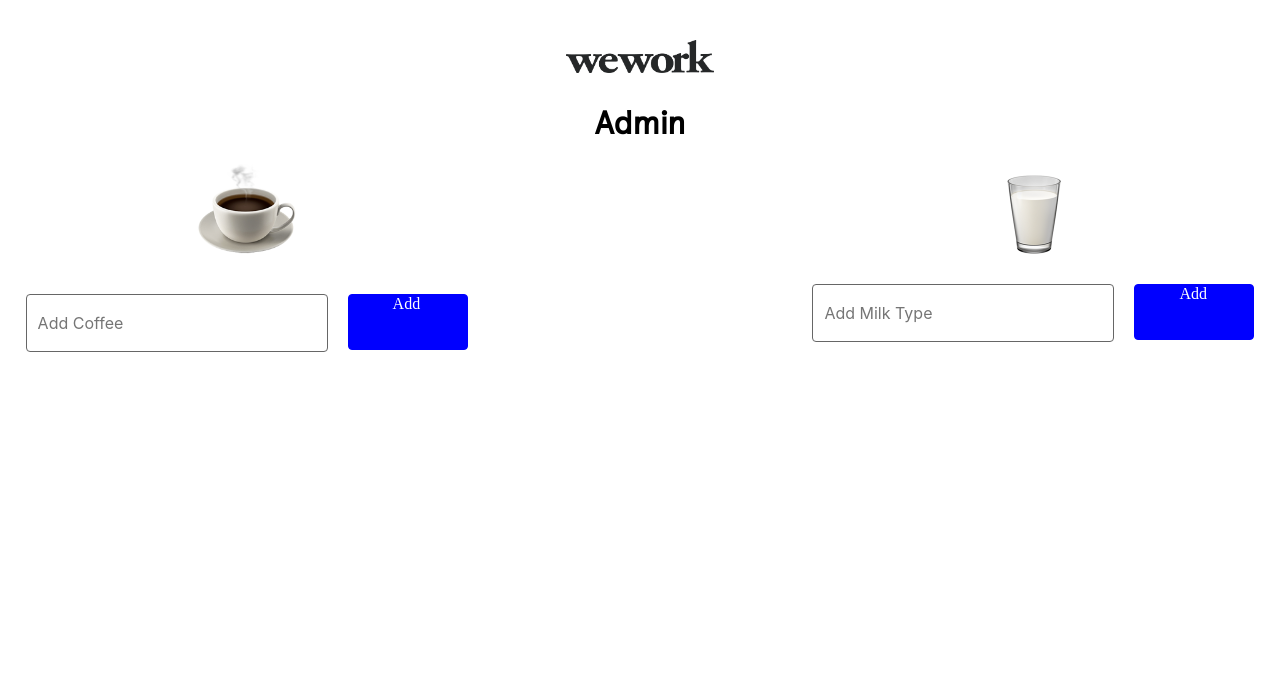
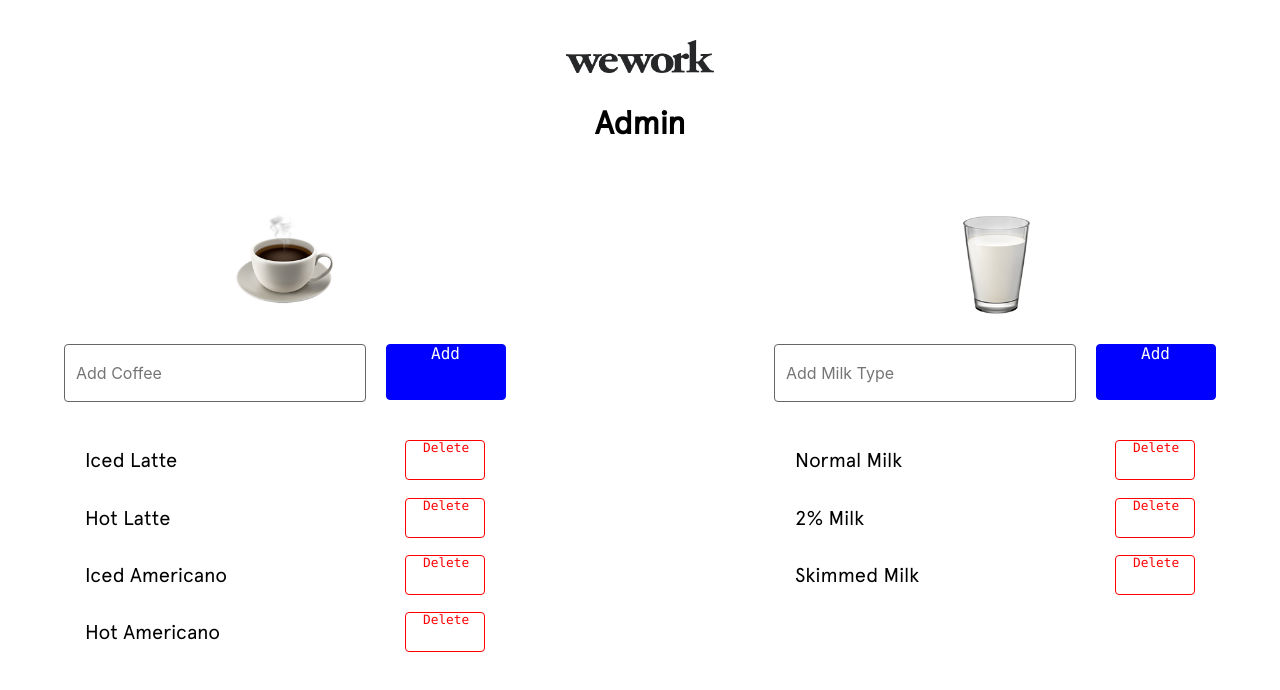
Before and after one commit to liam9408/WeCoffee_frontend, a React (Create React App) app in the folder wecoffee/: page /admin in a window 1280 px wide. Shown: the top 690 px of the page. Built offline with nearby package versions, Linux system fonts and the light colour scheme; no server answers.

Commit message:
added coffe and milk msp

```diff
--- a/wecoffee/src/App.css
+++ b/wecoffee/src/App.css
@@ -243,7 +243,8 @@ select {
   line-height: 1;
   display: flex;
   border: 0.0625rem solid blue;
-  font-family: "Apercu Mono";
+  font-family: "Apercu Mono", SFMono-Regular, Menlo, Monaco, Consolas,
+    "Liberation Mono", "Courier New", monospace;
   background-color: blue;
   color: white;
   border-bottom-right-radius: 0.25rem;
@@ -272,14 +273,14 @@ select {
   margin-top: 10px;
   margin-bottom: 5px;
   text-align: left;
-  font-size: 25px;
+  font-size: 35px;
 }
 
 .order-name {
   margin-top: 5px;
   margin-bottom: 10px;
   text-align: left;
-  font-size: 20px;
+  font-size: 25px;
 }
 
 #admin-body {
@@ -287,6 +288,7 @@ select {
   flex-direction: row;
   justify-content: space-between;
   width: 100%;
+  align-items: flex-start;
 }
 
 .admin-text-area {
@@ -306,15 +308,14 @@ select {
 }
 
 #admin-edit-coffee {
-  /* background-color: grey; */
-  height: 500px;
   margin-right: 20px;
   display: flex;
   flex-direction: row;
   align-items: flex-start;
   justify-content: stretch;
-  margin-left: 10vw;
-  margin-right: 10vw;
+  margin-left: 12vw;
+  margin-right: 12vw;
+  margin-bottom: 30px;
 }
 
 .admin-add-button {
@@ -323,7 +324,8 @@ select {
   line-height: 1;
   display: flex;
   border: 0.0625rem solid blue;
-  font-family: "Apercu Mono";
+  font-family: "Apercu Mono", SFMono-Regular, Menlo, Monaco, Consolas,
+    "Liberation Mono", "Courier New", monospace;
   background-color: blue;
   color: white;
   border-radius: 0.25rem;
@@ -342,6 +344,7 @@ select {
   flex-direction: column;
   align-items: center;
   justify-content: center;
+  margin-bottom: 40px;
 }
 
 #coffee-icon {
@@ -353,8 +356,8 @@ select {
 }
 
 #milk-icon {
-  width: 80px;
-  height: 80px;
+  width: 100px;
+  height: 100px;
   background-image: url("./images/milk.png");
   background-size: contain;
   margin-bottom: 30px;
@@ -367,15 +370,55 @@ select {
   position: absolute;
 }
 
+.delete-items {
+}
+
+.edit-item-name {
+  text-align: left;
+}
+
+#spacer {
+  width: 100vw;
+  height: 50px;
+}
+
+.delete-items {
+  width: 400px;
+  display: flex;
+  flex-direction: row;
+  justify-content: space-between;
+  align-items: center;
+}
+
+.delete-button {
+  font-size: 0.8rem;
+  font-weight: 400;
+  line-height: 1;
+  display: flex;
+  border: 0.0625rem solid red;
+  font-family: "Apercu Mono", SFMono-Regular, Menlo, Monaco, Consolas,
+    "Liberation Mono", "Courier New", monospace;
+  background-color: white;
+  color: red;
+  border-radius: 0.25rem;
+  cursor: pointer;
+  padding-left: 17px;
+  white-space: nowrap;
+  text-align: center !important;
+  vertical-align: bottom;
+  width: 80px;
+  height: 2.5rem;
+  margin-left: 20px;
+}
+
+.delete-button:hover {
+  background-color: rgba(255, 0, 0, 0.226);
+}
+
 @media only screen and (max-width: 768px) {
   .order-card {
     width: 90%;
   }
-  /* #admin-body {
-    width: 600px !important;
-    flex-direction: column;
-    align-items: center;
-  } */
   #admin-edit-coffee {
     margin-left: 10px;
     margin-right: 10px;
@@ -425,8 +468,8 @@ select {
 
 @media only screen and (max-width: 1280px) {
   #admin-edit-coffee {
-    margin-left: 2vw;
-    margin-right: 2vw;
+    margin-left: 5vw;
+    margin-right: 5vw;
   }
 }
 /* @media only screen and (max-width: 1024px) {
@@ -435,15 +478,11 @@ select {
   }
 } */
 
-@media only screen and (max-width: 400px) {
-}
-
 @media only screen and (min-device-width: 375px) and (max-device-width: 812px) and (-webkit-device-pixel-ratio: 3) and (orientation: portrait) {
   .order-card {
     width: 80%;
   }
   .order-content {
-    /* background-color: grey; */
     margin-left: 20px;
   }
   .order-type {
@@ -462,4 +501,48 @@ select {
     flex-direction: column;
     align-items: center;
   }
+  .admin-add-button {
+    padding-left: 34px;
+  }
+  .delete-items {
+    width: 300px;
+  }
 }
+
+@media only screen and (min-device-width: 360px) and (max-device-width: 640px) and (-webkit-device-pixel-ratio: 4) and (orientation: portrait) {
+  #admin-edit-coffee {
+    margin-left: 10px;
+    margin-right: 10px;
+    width: 90vw !important;
+  }
+  #admin-body {
+    width: 100vw !important;
+    flex-direction: column;
+    align-items: center;
+  }
+  .admin-add-button {
+    padding-left: 34px;
+  }
+  .delete-items {
+    width: 300px;
+  }
+}
+
+@media only screen and (min-device-width: 375px) and (max-device-width: 667px) and (-webkit-device-pixel-ratio: 4) and (orientation: portrait) {
+  #admin-edit-coffee {
+    margin-left: 10px;
+    margin-right: 10px;
+    width: 90vw !important;
+  }
+  #admin-body {
+    width: 100vw !important;
+    flex-direction: column;
+    align-items: center;
+  }
+  .admin-add-button {
+    padding-left: 34px;
+  }
+  .delete-items {
+    width: 300px;
+  }
+}
--- a/wecoffee/src/Pages/Admin.js
+++ b/wecoffee/src/Pages/Admin.js
@@ -2,6 +2,8 @@ import React, { useEffect } from "react";
 import { connect } from "react-redux";
 import PropTypes from "prop-types";
 import * as authActions from "../store/actions/auth/authActions";
+import * as milkActions from "../store/actions/milk/milkActions";
+import * as coffeeActions from "../store/actions/coffee/coffeeActions";
 
 const inputTextfield = {
   fontFamily: "inherit",
@@ -18,11 +20,15 @@ const inputTextfield = {
 };
 
 const Admin = (props) => {
-  useEffect(() => {}, []);
+  useEffect(() => {
+    props.coffeeMDP();
+    props.milkMDP();
+  }, [props]);
 
   return (
     <>
       <h1>Admin</h1>
+      <div id="spacer"></div>
       <div id="admin-body">
         <div className="with-image">
           <div id="coffee-icon"></div>
@@ -38,6 +44,23 @@ const Admin = (props) => {
               ></input>
             </div>
             <button className="admin-add-button">Add</button>
+          </div>
+          {/* DELETE ITEMS */}
+          <div className="delete-items">
+            <h2 className="edit-item-name">Iced Latte</h2>
+            <button className="delete-button">Delete</button>
+          </div>
+          <div className="delete-items">
+            <h2 className="edit-item-name">Hot Latte</h2>
+            <button className="delete-button">Delete</button>
+          </div>
+          <div className="delete-items">
+            <h2 className="edit-item-name">Iced Americano</h2>
+            <button className="delete-button">Delete</button>
+          </div>
+          <div className="delete-items">
+            <h2 className="edit-item-name">Hot Americano</h2>
+            <button className="delete-button">Delete</button>
           </div>
         </div>
         <div className="with-image">
@@ -55,6 +78,18 @@ const Admin = (props) => {
             </div>
             <button className="admin-add-button">Add</button>
           </div>
+          <div className="delete-items">
+            <h2 className="edit-item-name">Normal Milk</h2>
+            <button className="delete-button">Delete</button>
+          </div>
+          <div className="delete-items">
+            <h2 className="edit-item-name">2% Milk</h2>
+            <button className="delete-button">Delete</button>
+          </div>
+          <div className="delete-items">
+            <h2 className="edit-item-name">Skimmed Milk</h2>
+            <button className="delete-button">Delete</button>
+          </div>
         </div>
       </div>
     </>
@@ -64,12 +99,16 @@ const Admin = (props) => {
 const mapStateToProps = (state) => {
   return {
     authMSP: state.auth.authRootReducer,
+    coffeeMSP: state.coffee.coffeeRootReducer,
+    milkMSP: state.milk.milkRootReducer,
   };
 };
 
 const mapDispatchToProps = (dispatch) => {
   return {
     verifyMDP: (token) => dispatch(authActions.loginThunk(token)),
+    coffeeMDP: () => dispatch(coffeeActions.loadCoffee()),
+    milkMDP: () => dispatch(milkActions.loadMilk()),
   };
 };
 
--- /dev/null
+++ b/wecoffee/src/store/actions/coffee/coffeeActionTypes.js
@@ -0,0 +1 @@
+export const COFFEE = "COFFEE";
--- /dev/null
+++ b/wecoffee/src/store/actions/coffee/coffeeActions.js
@@ -0,0 +1,24 @@
+import axios from "axios";
+import * as coffeeActionTypes from "./coffeeActionTypes";
+
+export function refreshCoffeeThunk(coffee) {
+  //   console.log(coffee, "coffeeActions");
+  return {
+    type: coffeeActionTypes.COFFEE,
+    coffee: coffee,
+  };
+}
+
+export function loadCoffee(token) {
+  return (dispatch) => {
+    return axios(`${process.env.REACT_APP_API_SERVER}/menu/get-coffee/`, {
+      //   headers: { Authorization: `Bearer ${token}` },
+    })
+      .then((res) => {
+        dispatch(refreshCoffeeThunk(res.data));
+      })
+      .catch((err) => {
+        console.error(err);
+      });
+  };
+}
--- /dev/null
+++ b/wecoffee/src/store/actions/milk/milkActionTypes.js
@@ -0,0 +1 @@
+export const MILK = "MILK";
--- /dev/null
+++ b/wecoffee/src/store/actions/milk/milkActions.js
@@ -0,0 +1,24 @@
+import axios from "axios";
+import * as milkActionTypes from "./milkActionTypes";
+
+export function refreshMilkThunk(milk) {
+  //   console.log(milk, "MilkActions");
+  return {
+    type: milkActionTypes.MILK,
+    milk: milk,
+  };
+}
+
+export function loadMilk(token) {
+  return (dispatch) => {
+    return axios(`${process.env.REACT_APP_API_SERVER}/menu/get-milk/`, {
+      //   headers: { Authorization: `Bearer ${token}` },
+    })
+      .then((res) => {
+        dispatch(refreshMilkThunk(res.data));
+      })
+      .catch((err) => {
+        console.error(err);
+      });
+  };
+}
--- a/wecoffee/src/store/index.js
+++ b/wecoffee/src/store/index.js
@@ -1,14 +1,16 @@
 import { createStore, combineReducers, applyMiddleware, compose } from "redux";
 import thunk from "redux-thunk";
 import authReducer from "./reducers/authReducer";
+import coffeeReducer from "./reducers/coffeeReducer";
+import milkReducer from "./reducers/milkReducer";
 
 const composeEnhancers = window.__REDUX_DEVTOOLS_EXTENSION_COMPOSE__ || compose;
 
 export default createStore(
   combineReducers({
     auth: authReducer,
-    // benefits: benefitsReducer,
-    // members: membersReducer,
+    coffee: coffeeReducer,
+    milk: milkReducer,
   }),
   composeEnhancers(applyMiddleware(thunk))
 );
--- /dev/null
+++ b/wecoffee/src/store/reducers/coffeeReducer.js
@@ -0,0 +1,23 @@
+import * as coffeeActionsTypes from "../actions/coffee/coffeeActionTypes";
+
+const initialState = {
+  coffeeRootReducer: [
+    {
+      id: "pending",
+      name: "pending",
+    },
+  ],
+};
+
+const rootReducer = (state = initialState, action) => {
+  switch (action.type) {
+    case coffeeActionsTypes.COFFEE:
+      return {
+        coffeeRootReducer: action.coffee,
+      };
+    default:
+      return state;
+  }
+};
+
+export default rootReducer;
--- /dev/null
+++ b/wecoffee/src/store/reducers/milkReducer.js
@@ -0,0 +1,23 @@
+import * as milkActionsTypes from "../actions/milk/milkActionTypes";
+
+const initialState = {
+  milkRootReducer: [
+    {
+      id: "pending",
+      type: "pending",
+    },
+  ],
+};
+
+const rootReducer = (state = initialState, action) => {
+  switch (action.type) {
+    case milkActionsTypes.MILK:
+      return {
+        milkRootReducer: action.milk,
+      };
+    default:
+      return state;
+  }
+};
+
+export default rootReducer;
```
Also changed, not shown: wecoffee/src/Pages/Barista.js (+20 -6 lines), wecoffee/src/Pages/Order.js (+14 -2 lines), 1 other file (tests, documents, lock files or other folders).
